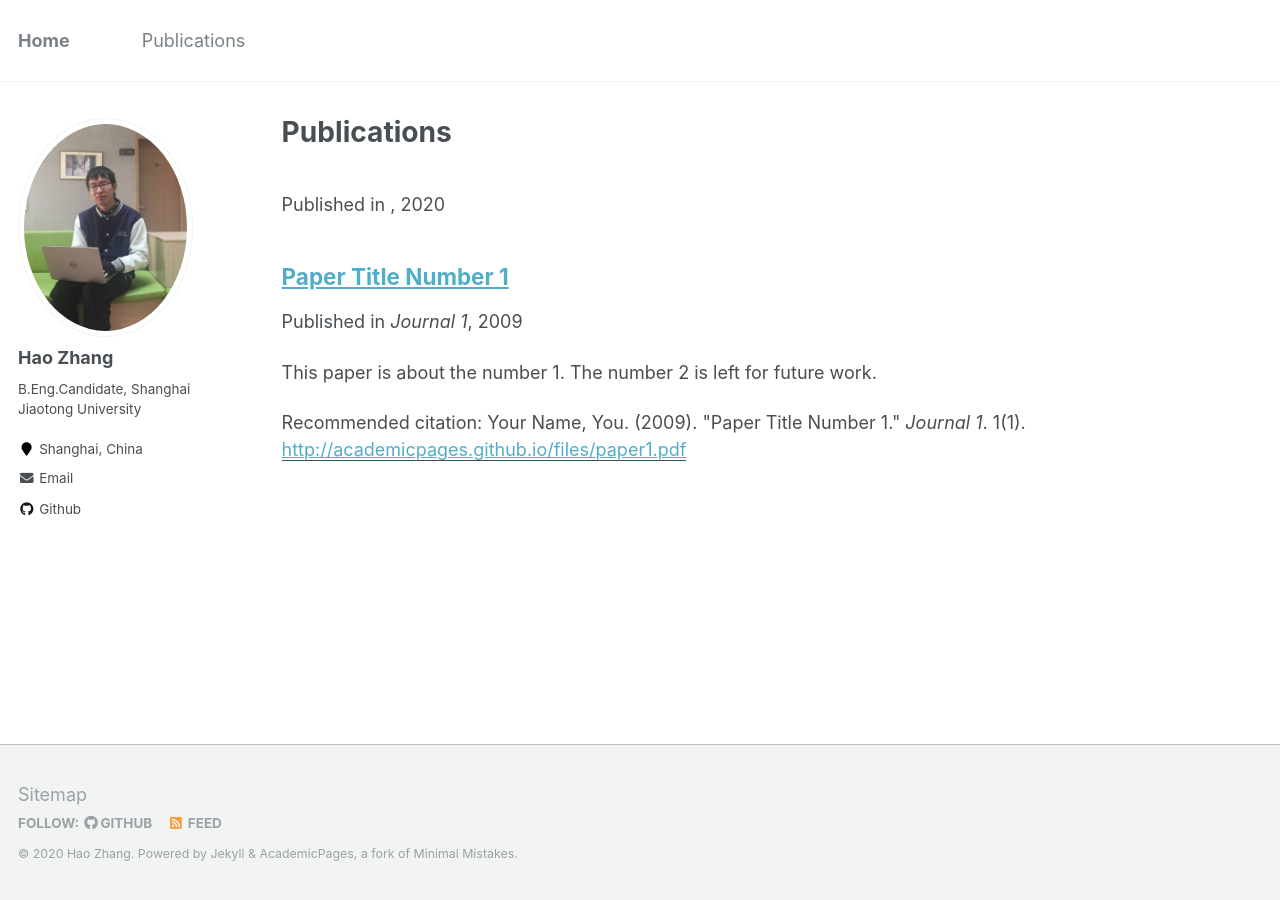
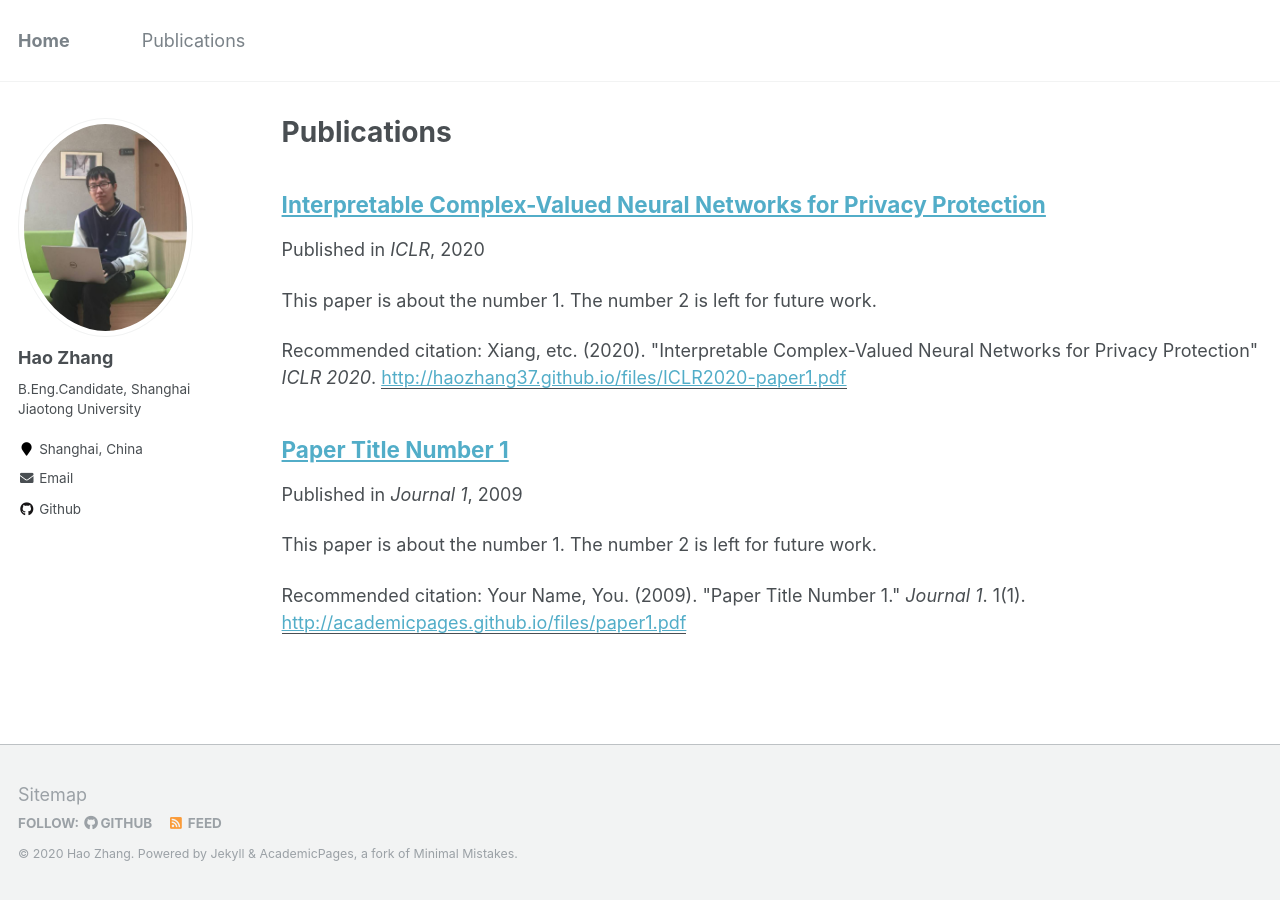
Before and after one commit to haozhang37/haozhang37.github.io, a Jekyll site: the page built from _pages/publications.md, in a window 1280 px wide. Built offline with Jekyll 4.4.1, drawn with Linux system fonts in a browser that asks for light colours; part of the change alters nothing that is shown.

Commit message:
Update 2019-paper-1.md

```diff
--- a/_publications/2019-paper-1.md
+++ b/_publications/2019-paper-1.md
@@ -2,7 +2,7 @@
 title: "Interpretable Complex-Valued Neural Networks for Privacy Protection"
 collection: publications
 permalink: /publication/2019-paper-1
-excerpt: 'Previous studies have found that an adversary attacker can often infer unintended input information from intermediate-layer features. We study the possibility of preventing such adversarial inference, yet without too much accuracy degradation. We propose a generic method to revise the neural network to boost the challenge of inferring input attributes from features, while maintaining highly accurate outputs. In particular, the method transforms real-valued features into complex-valued ones, in which the input is hidden in a randomized phase of the transformed features. The knowledge of the phase acts like a key, with which any party can easily recover the output from the processing result, but without which the party can neither recover the output nor distinguish the original input. Preliminary experiments on various datasets and network structures have shown that our method significantly diminishes the adversary's ability in inferring about the input while largely preserves the resulting accuracy.'
+excerpt: 'This paper is about the number 1. The number 2 is left for future work.'
 date: 2020-04-30
 venue: 'ICLR'
 paperurl: 'http://haozhang37.github.io/files/ICLR2020-paper1.pdf'
```
